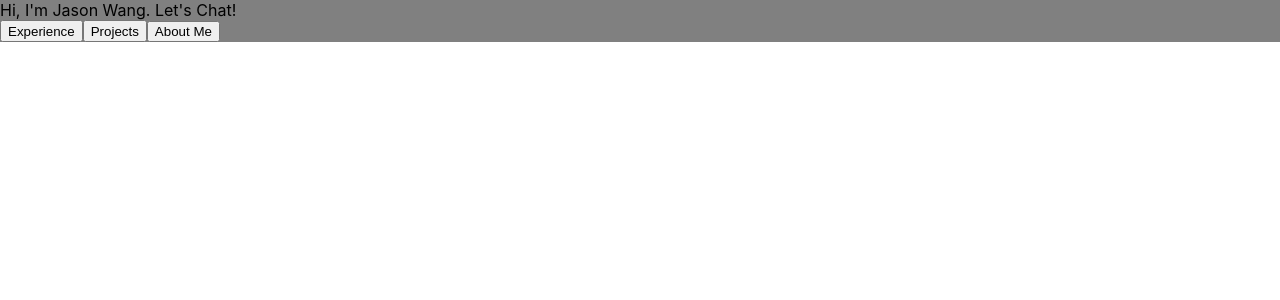
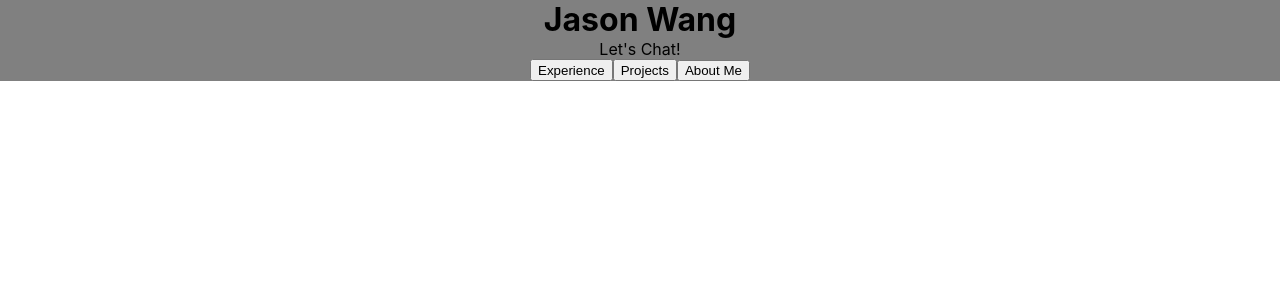
Before and after one commit to jwxng/portfolio, a React (Create React App) app: page / in a window 1280 px wide. Shown: the top 300 px of the page. Built offline with nearby package versions, Linux system fonts and the light colour scheme.

Commit message:
revamped home page

```diff
--- a/src/components/HomePage/HomePage.css
+++ b/src/components/HomePage/HomePage.css
@@ -1,3 +1,6 @@
 .home-page {
+    display: flex;
+    flex-direction: column;
     background-color: gray;
+    align-items: center;
 }
--- a/src/components/HomePage/index.jsx
+++ b/src/components/HomePage/index.jsx
@@ -6,9 +6,8 @@ const HomePage = () => {
 
     return (
         <div className="home-page">
-            <p className="name-text">
-                Hi, I'm Jason Wang. Let's Chat!
-            </p>
+            <h1>Jason Wang</h1>
+            <p>Let's Chat!</p>
             <HomePageNavigation />
         </div>
     );
```
